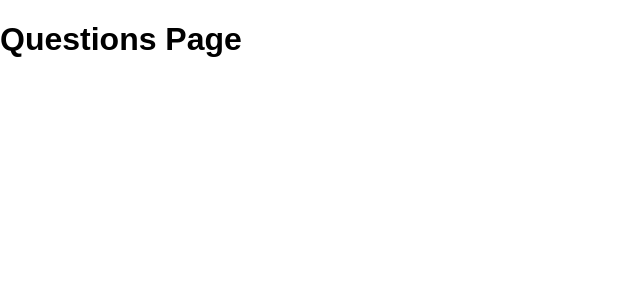
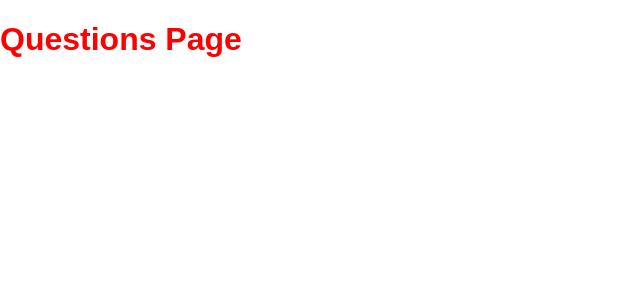
Before and after one commit to jjhickmon/chroma, a JavaScript app: page /questions in a window 1280 px wide. Shown: the top 300 px of the page, without its empty margins (0-640 px from the left). Built offline with nearby package versions, Linux system fonts and the light colour scheme; the HTML template or start-up script is replaced by a standard one.

Commit message:
Testing pushing to GitHub

```diff
--- a/src/pages/Chat.js
+++ b/src/pages/Chat.js
@@ -3,7 +3,7 @@ import '../style/Chat.css';
 function Chat() {
   return (
     <div className="Chat">
-        <h1>Chat Page</h1>
+        <h1>Testing Chat Page</h1>
         {/* Write your html code here!! */}
     </div>
   );
--- a/src/pages/Questions.js
+++ b/src/pages/Questions.js
@@ -3,7 +3,7 @@ import '../style/Questions.css';
 function Questions() {
   return (
     <div className="Questions">
-        <h1>Questions Page</h1>
+        <h1 className="title">Questions Page</h1>
         {/* Write your html code here!! */}
     </div>
   );
--- a/src/style/Questions.css
+++ b/src/style/Questions.css
@@ -1 +1,4 @@
-/* CSS code for the Home page */
+/* CSS code for the Profile page */
+.title {
+    color: red;
+}
```
